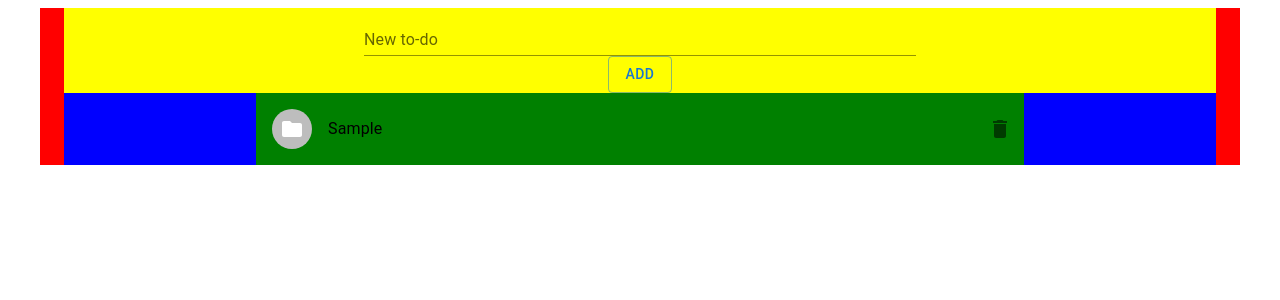
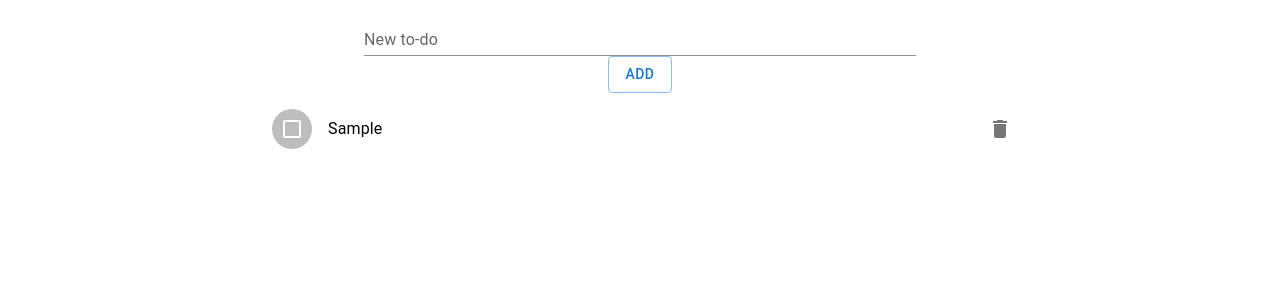
Before and after one commit to whats-a-handle/todo-list-app, a React (Create React App) app in the folder frontend/: page / in a window 1280 px wide. Both pictures are taken after typing "Sample" into the empty fields and a click on the button "ADD". Shown: the top 300 px of the page. Built offline with nearby package versions, Linux system fonts and the light colour scheme.

Commit message:
Using object to store todo items instead of array

```diff
--- a/frontend/src/App.js
+++ b/frontend/src/App.js
@@ -4,26 +4,39 @@ import ToDoListItem from './Components/TodoListItem'
 import CreateItemForm from './Components/CreateItemForm'
 import {Container,Grid} from '@mui/material';
 
+/*
+todoitem : {
+  name: string,
+  id: string (name),
+  isCompleted : bool
+}
 
 
+
+*/
+
 export default function App() {
-  const [todoItems, setTodoItems] = useState([]);
+  const [todoItems, setTodoItems] = useState({});
 
   const createToDoItem = (itemName)=>{
-    const newToDo = (<ToDoListItem itemName={itemName}/>);
-    setTodoItems((todoItems) => [...todoItems,newToDo]);
-  }
+    const newToDo = {itemName : itemName,isCompleted : false};
+    setTodoItems((todoItems) => ({...todoItems, [itemName] : newToDo}));
+  };
+
+
   return (
-      <Container style={{backgroundColor:'red'}}>
-        <Grid container style={{backgroundColor:'blue'}}>
-          <Grid item xs={12}>
+
+      <Container /*style={{backgroundColor:'red'}}*/>
+        <Grid container /*style={{backgroundColor:'blue'}}*/>
+
+         <Grid item xs={12}>
             <CreateItemForm createToDoItem={createToDoItem}/>
           </Grid>
           <Grid item xs={12}>
-            <Grid container>
+            <Grid container >
               <Grid item xs={2}/>
               <Grid item xs={8}>
-                <ToDoList > {todoItems} </ToDoList>
+               <ToDoList>{Object.values(todoItems)}</ToDoList>
               </Grid>
               <Grid item xs={2}/>
             </Grid>
--- a/frontend/src/Components/CreateItemForm.js
+++ b/frontend/src/Components/CreateItemForm.js
@@ -4,14 +4,13 @@ import {Button,Container,Grid,TextField} from '@mui/material';
 
 export default function CreateItemForm(props){
     const [newToDoName,setNewToDoName] = useState('');
-
     const handleChange = (event) =>{
         setNewToDoName(event.target.value);
     }
 
 
  return(
-    <Container style={{backgroundColor:'yellow'}}>
+    <Container style={{position:'sticky'}} /*style={{backgroundColor:'yellow'}}*/>
         <Grid container>
             <Grid item xs={12}>
                 <Grid container>
--- a/frontend/src/Components/ToDoList.js
+++ b/frontend/src/Components/ToDoList.js
@@ -2,13 +2,15 @@ import * as React from 'react';
 import List from '@mui/material/List';
 import Grid from '@mui/material/Grid';
 import Typography from '@mui/material/Typography';
-
+import ToDoListItem from './TodoListItem'
 export default function ToDoList(props){
 return (
 <Grid container>
-  <Grid item xs={12} style={{backgroundColor:'green'}}>
+  <Grid item xs={12} /*style={{backgroundColor:'green'}}*/>
     <Typography variant="h6" component="div">{props.toDoListName}</Typography>
-    <List>{props.children}</List>
+    <List>{props.children.map((item)=>{
+      return <ToDoListItem key={item.itemName} itemName={item.itemName} ></ToDoListItem>
+    })}</List>
   </Grid>
 </Grid>)
 }
--- a/frontend/src/Components/TodoListItem.js
+++ b/frontend/src/Components/TodoListItem.js
@@ -4,16 +4,16 @@ import ListItemAvatar from '@mui/material/ListItemAvatar';
 import ListItemText from '@mui/material/ListItemText';
 import Avatar from '@mui/material/Avatar';
 import IconButton from '@mui/material/IconButton';
-
-import FolderIcon from '@mui/icons-material/Folder';
+import CheckBoxOutlineBlankOutlinedIcon from '@mui/icons-material/CheckBoxOutlineBlankOutlined';
+import CheckBoxOutlinedIcon from '@mui/icons-material/CheckBoxOutlined';
 import DeleteIcon from '@mui/icons-material/Delete';
 export default function ToDoListItem (props){
 
     return <ListItem secondaryAction={
             <IconButton edge="end" aria-label="delete"> <DeleteIcon /> </IconButton>}>
-            <ListItemAvatar>
+            <ListItemAvatar onClick={()=>{props.markToDoItem()}}>
                 <Avatar>
-                    <FolderIcon />
+                    {props.isCompleted === true ? <CheckBoxOutlinedIcon/> : <CheckBoxOutlineBlankOutlinedIcon/> }
                 </Avatar>
             </ListItemAvatar>
             <ListItemText
```
